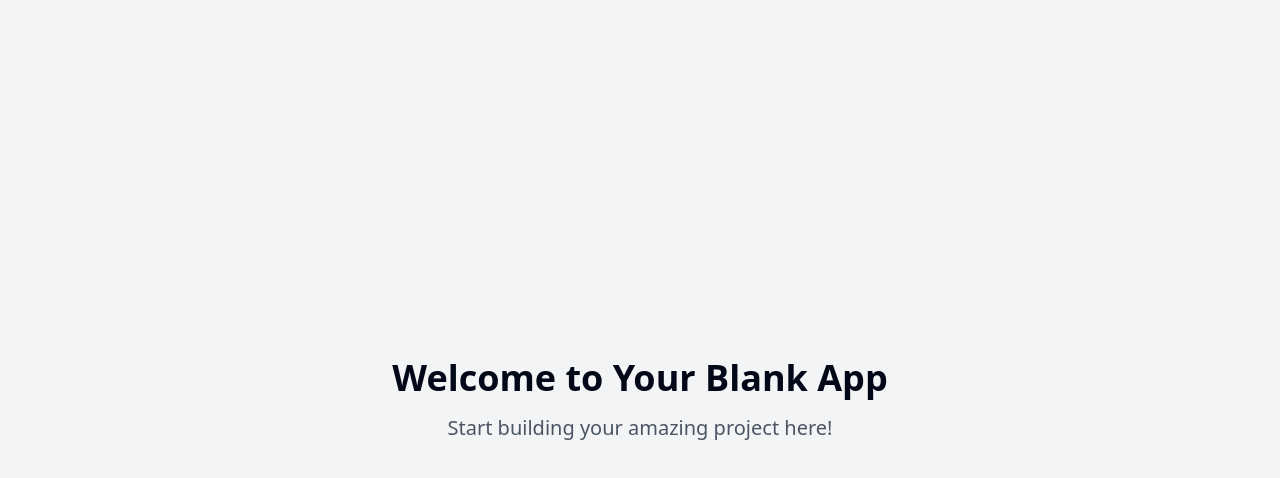
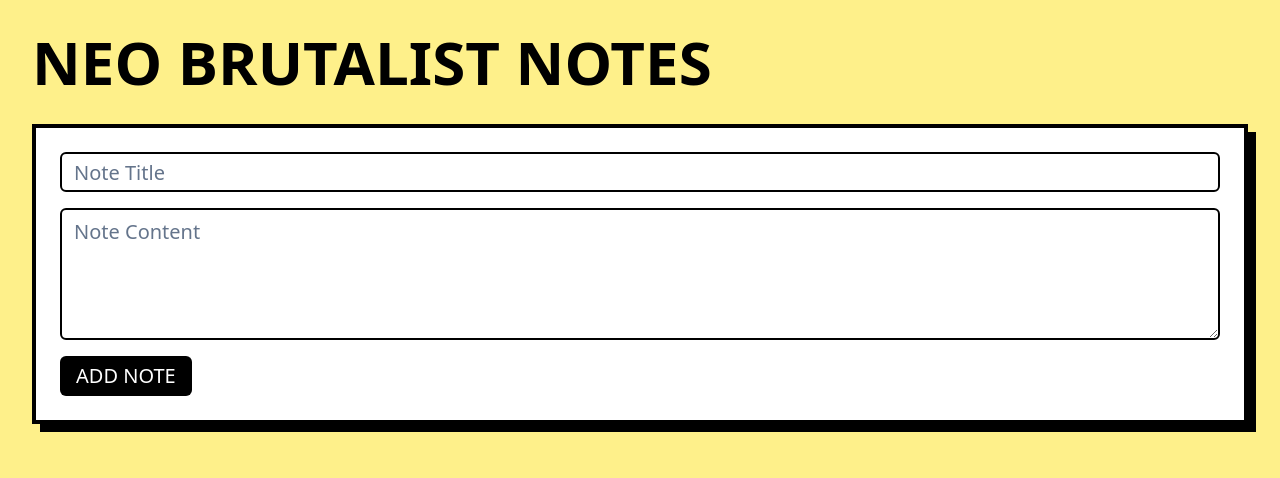
Before and after one commit to GPT-Engineer-App/neo-brutalist-notescape, a React (Vite) app: page / in a window 1280 px wide. Shown: the top 478 px of the page. Built offline with nearby package versions, Linux system fonts and the light colour scheme.

Commit message:
Create neo brutalist note app
Implemented a new note-taking application with a neo brutalist design aesthetic.
[skip gpt_engineer]

```diff
--- a/src/nav-items.jsx
+++ b/src/nav-items.jsx
@@ -1,4 +1,4 @@
-import { Home } from "lucide-react";
+import { StickyNote } from "lucide-react";
 import Index from "./pages/Index.jsx";
 
 /**
@@ -6,9 +6,9 @@ import Index from "./pages/Index.jsx";
  */
 export const navItems = [
   {
-    title: "Home",
+    title: "Neo Brutalist Notes",
     to: "/",
-    icon: <Home className="h-4 w-4" />,
+    icon: <StickyNote className="h-4 w-4" />,
     page: <Index />,
   },
 ];
--- a/src/pages/Index.jsx
+++ b/src/pages/Index.jsx
@@ -1,11 +1,63 @@
-// Update this page (the content is just a fallback if you fail to update the page)
+import { useState } from 'react';
+import { Button } from "@/components/ui/button"
+import { Input } from "@/components/ui/input"
+import { Textarea } from "@/components/ui/textarea"
+import { X } from 'lucide-react'
 
 const Index = () => {
+  const [notes, setNotes] = useState([]);
+  const [title, setTitle] = useState('');
+  const [content, setContent] = useState('');
+
+  const addNote = () => {
+    if (title.trim() !== '' && content.trim() !== '') {
+      setNotes([...notes, { id: Date.now(), title, content }]);
+      setTitle('');
+      setContent('');
+    }
+  };
+
+  const deleteNote = (id) => {
+    setNotes(notes.filter(note => note.id !== id));
+  };
+
   return (
-    <div className="min-h-screen flex items-center justify-center bg-gray-100">
-      <div className="text-center">
-        <h1 className="text-4xl font-bold mb-4">Welcome to Your Blank App</h1>
-        <p className="text-xl text-gray-600">Start building your amazing project here!</p>
+    <div className="min-h-screen bg-yellow-200 p-8">
+      <h1 className="text-6xl font-bold mb-8 text-black">NEO BRUTALIST NOTES</h1>
+
+      <div className="mb-8 bg-white p-6 border-4 border-black shadow-[8px_8px_0px_0px_rgba(0,0,0,1)]">
+        <Input
+          type="text"
+          placeholder="Note Title"
+          value={title}
+          onChange={(e) => setTitle(e.target.value)}
+          className="mb-4 border-2 border-black text-xl"
+        />
+        <Textarea
+          placeholder="Note Content"
+          value={content}
+          onChange={(e) => setContent(e.target.value)}
+          className="mb-4 border-2 border-black text-xl"
+          rows={4}
+        />
+        <Button onClick={addNote} className="bg-black text-white text-xl hover:bg-gray-800">
+          ADD NOTE
+        </Button>
+      </div>
+
+      <div className="grid grid-cols-1 md:grid-cols-2 lg:grid-cols-3 gap-6">
+        {notes.map((note) => (
+          <div key={note.id} className="bg-white p-6 border-4 border-black shadow-[8px_8px_0px_0px_rgba(0,0,0,1)] relative">
+            <Button
+              onClick={() => deleteNote(note.id)}
+              className="absolute top-2 right-2 bg-red-500 hover:bg-red-600 p-2"
+            >
+              <X size={24} />
+            </Button>
+            <h2 className="text-2xl font-bold mb-2">{note.title}</h2>
+            <p className="text-xl">{note.content}</p>
+          </div>
+        ))}
       </div>
     </div>
   );
```
